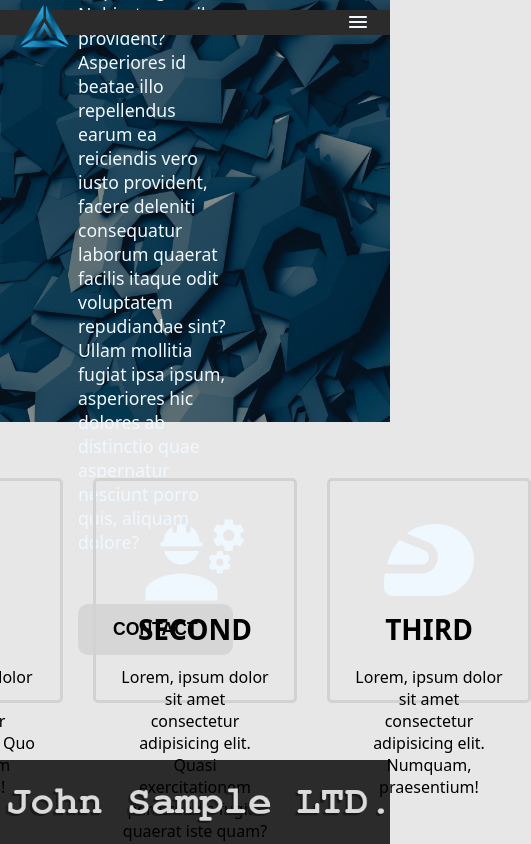
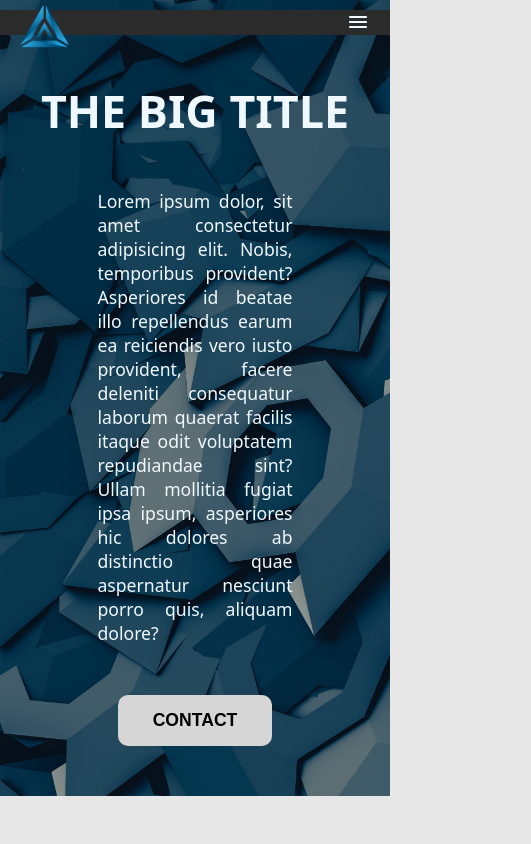
Before and after one commit to raptile666/sample-company-site-react, a React (Create React App) app: page / in a window 390 px wide. Shown: the top 844 px of the page, 531 px wide, since content can reach past the window. Built offline with nearby package versions, Linux system fonts and the light colour scheme; the HTML template or start-up script is replaced by a standard one.

Commit message:
Home page responsive

```diff
--- a/src/styles/Home.css
+++ b/src/styles/Home.css
@@ -85,9 +85,63 @@
 }
 
 .pic{
+    display: flex;
     height: 50%;
+    width: 100%;
+    align-items: center;
+    justify-content: center;
 }
 
-.cell svg{
+.pic svg{
+    margin: 0 auto;
     font-size: 6.75rem;
 }
+
+@media screen and (max-width: 1870px){
+    .cell{
+        height: 25vh;
+    }
+}
+
+@media screen and (max-width: 1610px){
+    .table{
+        width: 100%;
+    }
+
+    .cell{
+        height: 25vh;
+    }
+}
+
+@media screen and (max-width: 1001px){
+
+    .home-main{
+        height: auto;
+    }
+
+    .detail{
+        padding: 50px 0;
+        align-items: center;
+        justify-content: center;
+        height: auto;
+    }
+
+    .detail p{
+        text-align: justify;
+    }
+
+    .table{
+        flex-direction: column;
+        height: auto;
+        padding: 50px 0;
+    }
+
+    .cell{
+        width: 60%;
+        height: auto;
+    }
+
+    .pic svg{
+        fill: black;
+    }
+}
```
